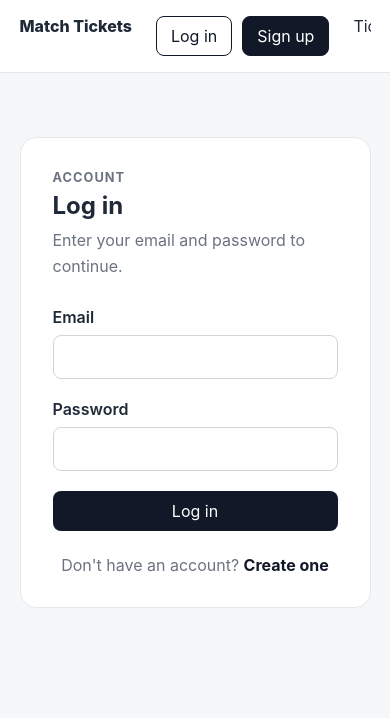
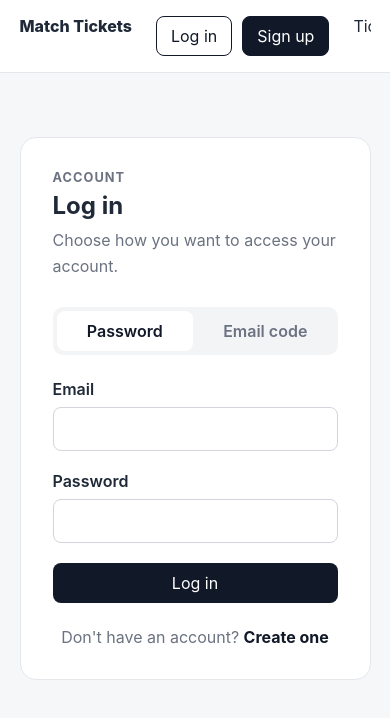
Before and after one commit to arminfkh/tiki-ticket, a React app in the folder frontend/: page /login in a window 390 px wide. Shown: the top 718 px of the page. Built offline with nearby package versions, Linux system fonts and the light colour scheme; no server answers; the HTML template or start-up script is replaced by a standard one.

Commit message:
feat: add login with otp page

```diff
--- a/frontend/src/pages/LoginPage.jsx
+++ b/frontend/src/pages/LoginPage.jsx
@@ -1,7 +1,11 @@
-import { useState } from "react";
+import { useEffect, useState } from "react";
 import { Link, useLocation, useNavigate } from "react-router";
 
-import { loginWithPassword } from "../api/auth.js";
+import {
+  loginWithOtp,
+  loginWithPassword,
+  requestLoginOtp,
+} from "../api/auth.js";
 import useAuth from "../auth/useAuth.js";
 
 export default function LoginPage() {
@@ -10,13 +14,56 @@ export default function LoginPage() {
 
   const { completeAuthentication } = useAuth();
 
+  const [loginMethod, setLoginMethod] = useState("password");
+
   const [email, setEmail] = useState("");
   const [password, setPassword] = useState("");
+
+  const [otp, setOtp] = useState("");
+  const [otpRequested, setOtpRequested] = useState(false);
+  const [secondsRemaining, setSecondsRemaining] = useState(0);
 
   const [error, setError] = useState("");
   const [isSubmitting, setIsSubmitting] = useState(false);
 
-  async function handleSubmit(event) {
+  useEffect(() => {
+    if (secondsRemaining <= 0) {
+      return;
+    }
+
+    const timer = setInterval(() => {
+      setSecondsRemaining((current) => {
+        if (current <= 1) {
+          clearInterval(timer);
+          return 0;
+        }
+
+        return current - 1;
+      });
+    }, 1000);
+
+    return () => clearInterval(timer);
+  }, [secondsRemaining]);
+
+  function finishLogin(response) {
+    completeAuthentication(response);
+
+    const destination = location.state?.from || "/";
+
+    navigate(destination, {
+      replace: true,
+    });
+  }
+
+  function changeLoginMethod(method) {
+    setLoginMethod(method);
+    setError("");
+    setOtp("");
+    setOtpRequested(false);
+    setSecondsRemaining(0);
+  }
+
+  async function handlePasswordLogin(event) {
     event.preventDefault();
 
     setError("");
@@ -25,18 +72,62 @@ export default function LoginPage() {
     try {
       const response = await loginWithPassword(email, password);
 
-      completeAuthentication(response);
-
-      const destination = location.state?.from || "/";
-
-      navigate(destination, {
-        replace: true,
-      });
+      finishLogin(response);
     } catch (error) {
       setError(error.message || "Login failed.");
     } finally {
       setIsSubmitting(false);
     }
+  }
+
+  async function handleRequestOtp(event) {
+    event.preventDefault();
+
+    setError("");
+    setIsSubmitting(true);
+
+    try {
+      const response = await requestLoginOtp(email);
+
+      setOtpRequested(true);
+      setSecondsRemaining(response.expires_in ?? 0);
+    } catch (error) {
+      setError(error.message || "Could not send the login code.");
+    } finally {
+      setIsSubmitting(false);
+    }
+  }
+
+  async function handleOtpLogin(event) {
+    event.preventDefault();
+
+    setError("");
+    setIsSubmitting(true);
+
+    try {
+      const response = await loginWithOtp(email, otp);
+
+      finishLogin(response);
+    } catch (error) {
+      setError(error.message || "Verification failed.");
+    } finally {
+      setIsSubmitting(false);
+    }
+  }
+
+  function handleOtpChange(event) {
+    const value = event.target.value;
+
+    if (/^\d*$/.test(value) && value.length <= 6) {
+      setOtp(value);
+    }
+  }
+
+  function formatTime(seconds) {
+    const minutes = Math.floor(seconds / 60);
+    const remainingSeconds = seconds % 60;
+
+    return `${minutes}:${String(remainingSeconds).padStart(2, "0")}`;
   }
 
   return (
@@ -47,15 +138,38 @@ export default function LoginPage() {
         <h1>Log in</h1>
 
         <p className="auth-description">
-          Enter your email and password to continue.
+          Choose how you want to access your account.
         </p>
 
-        <form className="auth-form" onSubmit={handleSubmit}>
+        <div className="auth-tabs">
+          <button
+            type="button"
+            className={`auth-tab ${
+              loginMethod === "password" ? "auth-tab-active" : ""
+            }`}
+            onClick={() => changeLoginMethod("password")}
+          >
+            Password
+          </button>
+
+          <button
+            type="button"
+            className={`auth-tab ${
+              loginMethod === "otp" ? "auth-tab-active" : ""
+            }`}
+            onClick={() => changeLoginMethod("otp")}
+          >
+            Email code
+          </button>
+        </div>
+
+        {loginMethod === "password" && (
+          <form className="auth-form" onSubmit={handlePasswordLogin}>
             <div className="form-group">
-            <label htmlFor="email">Email</label>
+              <label htmlFor="password-email">Email</label>
 
               <input
-              id="email"
+                id="password-email"
                 type="email"
                 value={email}
                 onChange={(event) => setEmail(event.target.value)}
@@ -91,6 +205,103 @@ export default function LoginPage() {
               {isSubmitting ? "Logging in..." : "Log in"}
             </button>
           </form>
+        )}
+
+        {loginMethod === "otp" && !otpRequested && (
+          <form className="auth-form" onSubmit={handleRequestOtp}>
+            <div className="form-group">
+              <label htmlFor="otp-email">Email</label>
+
+              <input
+                id="otp-email"
+                type="email"
+                value={email}
+                onChange={(event) => setEmail(event.target.value)}
+                autoComplete="email"
+                required
+              />
+            </div>
+
+            <p className="auth-help">
+              We'll send a one-time login code to your email.
+            </p>
+
+            {error && (
+              <p className="form-error" role="alert">
+                {error}
+              </p>
+            )}
+
+            <button
+              className="button auth-submit"
+              type="submit"
+              disabled={isSubmitting}
+            >
+              {isSubmitting ? "Sending code..." : "Send login code"}
+            </button>
+          </form>
+        )}
+
+        {loginMethod === "otp" && otpRequested && (
+          <form className="auth-form" onSubmit={handleOtpLogin}>
+            <p className="auth-help">
+              We sent a login code to <strong>{email}</strong>.
+            </p>
+
+            <div className="form-group">
+              <label htmlFor="login-otp">Verification code</label>
+
+              <input
+                id="login-otp"
+                type="text"
+                inputMode="numeric"
+                autoComplete="one-time-code"
+                value={otp}
+                onChange={handleOtpChange}
+                placeholder="123456"
+                maxLength={6}
+                required
+              />
+            </div>
+
+            {secondsRemaining > 0 ? (
+              <p className="otp-timer">
+                Code expires in {formatTime(secondsRemaining)}
+              </p>
+            ) : (
+              <p className="form-error">
+                The login code may have expired.
+              </p>
+            )}
+
+            {error && (
+              <p className="form-error" role="alert">
+                {error}
+              </p>
+            )}
+
+            <button
+              className="button auth-submit"
+              type="submit"
+              disabled={isSubmitting || otp.length !== 6}
+            >
+              {isSubmitting ? "Verifying..." : "Log in"}
+            </button>
+
+            <button
+              className="auth-text-button"
+              type="button"
+              onClick={() => {
+                setOtp("");
+                setOtpRequested(false);
+                setSecondsRemaining(0);
+                setError("");
+              }}
+            >
+              Use a different email
+            </button>
+          </form>
+        )}
 
         <p className="auth-footer">
           Don't have an account? <Link to="/signup">Create one</Link>
--- a/frontend/src/styles/global.css
+++ b/frontend/src/styles/global.css
@@ -244,4 +244,48 @@ button {
     color: #6b7280;
     font-size: 0.9rem;
   }
+
+  .auth-tabs {
+    display: grid;
+    grid-template-columns: 1fr 1fr;
+    gap: 4px;
+    margin-bottom: 24px;
+    padding: 4px;
+    border-radius: 10px;
+    background: #f3f4f6;
+  }
+
+  .auth-tab {
+    min-height: 40px;
+    border: 0;
+    border-radius: 8px;
+    background: transparent;
+    color: #6b7280;
+    font-weight: 600;
+  }
+
+  .auth-tab-active {
+    background: #ffffff;
+    color: #111827;
+  }
+
+  .auth-help {
+    margin: 0;
+    color: #6b7280;
+    font-size: 0.9rem;
+    line-height: 1.5;
+  }
+
+  .auth-text-button {
+    padding: 0;
+    border: 0;
+    background: transparent;
+    color: #4b5563;
+    font-weight: 600;
+    text-align: center;
+  }
+
+  .auth-text-button:hover {
+    color: #111827;
+  }
 }
```
Lines whose indentation alone changed are shown as unchanged.
